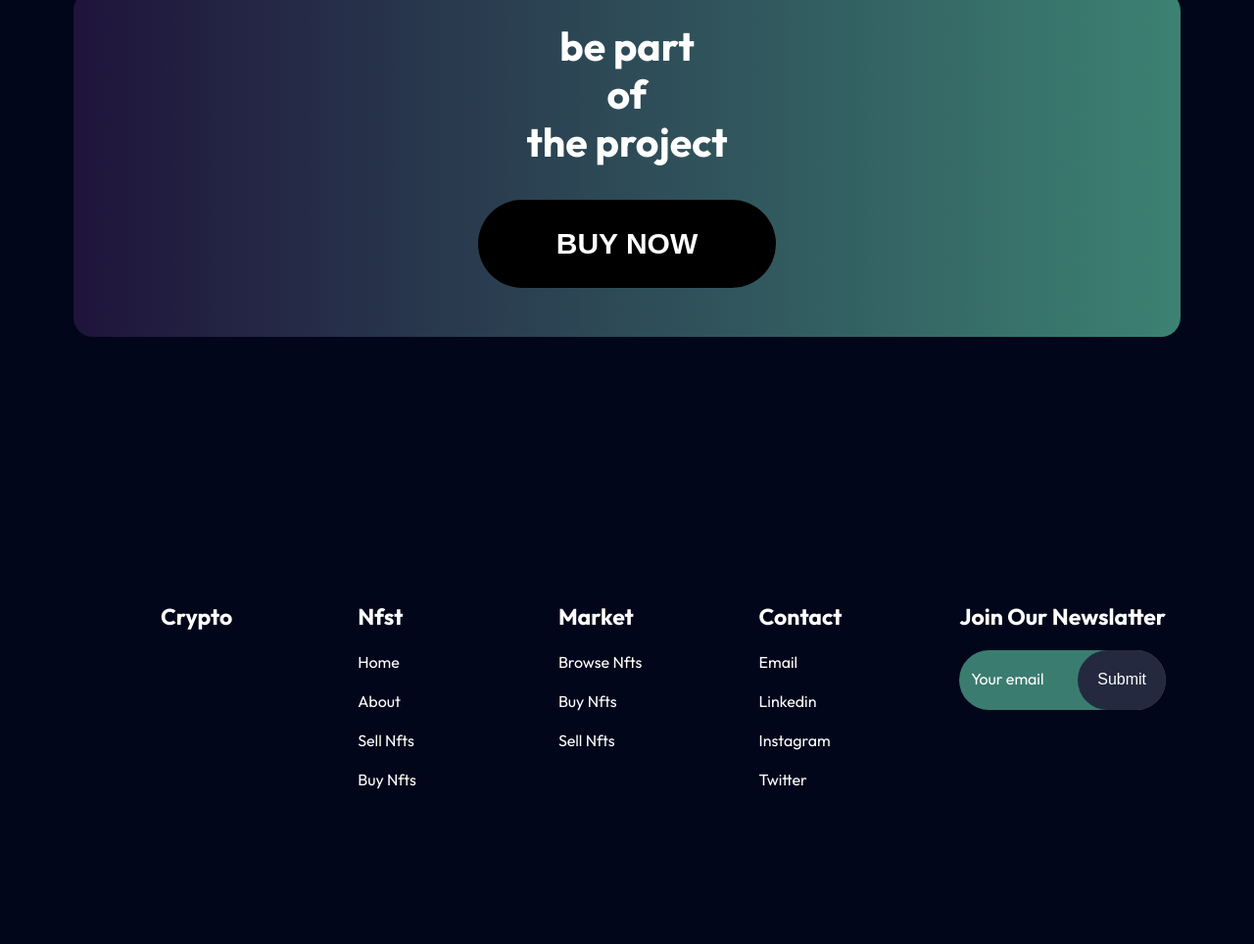
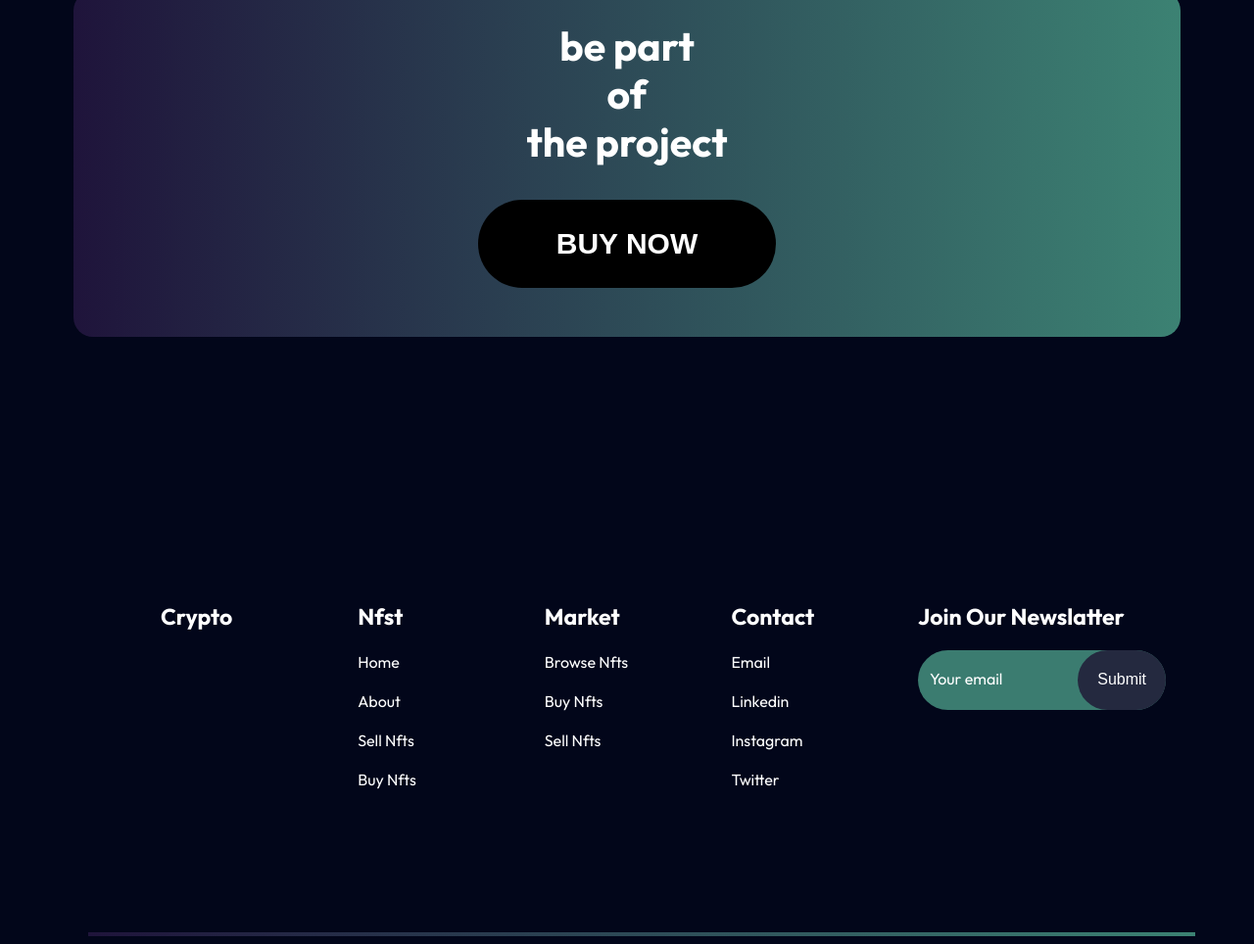
Before and after one commit to elmiramm/7_cripto, a website: page src/index.html in a window 1280 px wide. Shown: the part 3963-4927 px from the top of the page at 98% size. Drawn offline with nearby package versions, Linux system fonts and the light colour scheme; files that its build step writes are made by us from their sources; files whose address does not match are found by name; a web font is replaced by a local one.

Commit message:
footer::before

```diff
--- a/src/scss/style.scss
+++ b/src/scss/style.scss
@@ -456,11 +456,20 @@ button {
 
 // Footer
 .footer {
-	margin-bottom: 148px;
 	& .container {
 		display: flex;
 		justify-content: space-between;
 		align-items: flex-start;
+		position: relative;
+		padding-bottom: 148px;
+		&::before {
+			content: "";
+			position: absolute;
+			bottom: 0;
+			width: 100%;
+			height: 4px;
+			background: $gradient;
+		}
 	}
 	& .subtitle,
 	& .footer__logo {
@@ -491,7 +500,7 @@ button {
 }
 
 .subscribe {
-	max-width: 253px;
+	min-width: 253px;
 	&__form {
 		position: relative;
 
```
Also changed, not shown: dist/css/style.css, dist/css/style.min.css.
